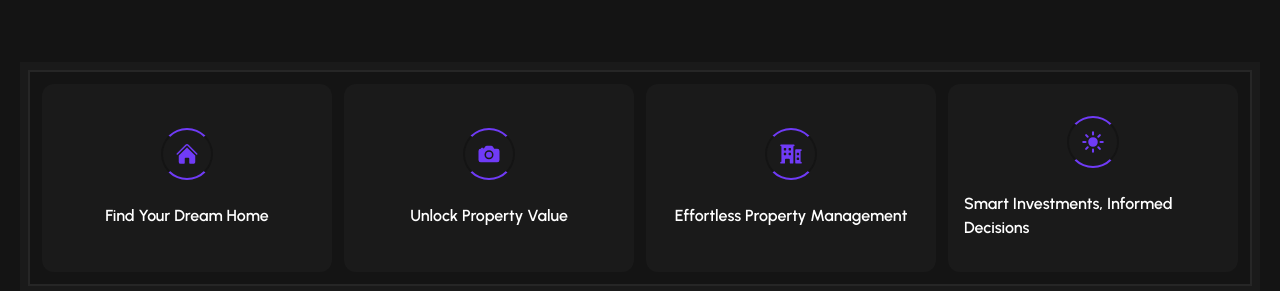
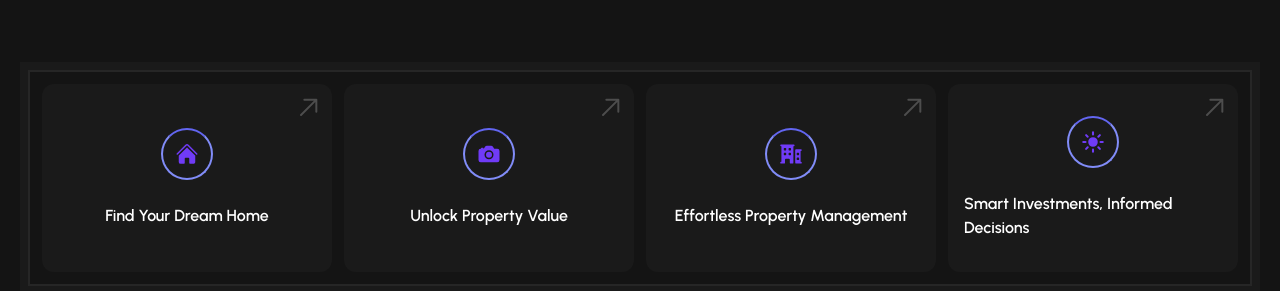
Before and after one commit to Ahmedatia99/Estatein, a React (Vite) app: page / in a window 1280 px wide. Shown: the part 634-925 px from the top of the page. Built offline with nearby package versions, Linux system fonts and the light colour scheme.

Commit message:
additions feature section in headers

```diff
--- a/src/components/Home/atom/Featureprop.jsx
+++ b/src/components/Home/atom/Featureprop.jsx
@@ -3,39 +3,64 @@ import { HiHome } from "react-icons/hi2";
 import { IoCamera } from "react-icons/io5";
 import { HiMiniBuildingOffice2 } from "react-icons/hi2";
 import { IoSunny } from "react-icons/io5";
-
+import { GoArrowUpRight } from "react-icons/go";
+import { Link } from "react-router-dom";
 export default function Featureprop() {
   return (
     <main className="border-8 border-junior container mx-auto">
-      <section className=" border-stroke border-2 p-3 grid grid-cols-4 gap-3 ">
-        <div className="py-8 px-4 bg-junior rounded-xl flex flex-col justify-center items-center">
-          <div className="rounded-full border-purple border-2 border-r-senior border-l-senior w-fit mb-6">
+      <section className=" border-stroke border-2 p-3 grid grid-cols-4 gap-3">
+        <div className="py-8 px-4 bg-junior rounded-xl flex flex-col justify-center items-center relative">
+          <div className="flex justify-end items-end w-full absolute top-0">
+            <Link className="m-0 p-0">
+              <GoArrowUpRight className="text-5xl p-2 text-guide"/>
+            </Link>
+          </div>
+          <div className="rounded-full  border-2 border-indigo-400 border-t-indigo-500 w-fit mb-6">
             <HiHome className="text-5xl p-3 text-purple" />
           </div>
-          <spna className="text-base font-semibold">Find Your Dream Home</spna>
+          <span className="text-base font-semibold">Find Your Dream Home</span>
         </div>
-        <div className="py-8 px-4 bg-junior rounded-xl flex flex-col justify-center items-center">
-          <div className="rounded-full border-purple border-2 border-r-senior border-l-senior w-fit mb-6 ">
+        {/*  */}
+        <div className="py-8 px-4 bg-junior rounded-xl flex flex-col justify-center items-center relative">
+          <div className="flex justify-end items-end w-full absolute top-0">
+            <Link className="m-0 p-0">
+              <GoArrowUpRight className="text-5xl p-2 text-guide" />
+            </Link>
+          </div>
+          <div className="rounded-full border-2 border-indigo-400 border-t-indigo-500 w-fit mb-6">
             <IoCamera className="text-5xl p-3 text-purple" />
           </div>
-          <spna className="text-base font-semibold">Unlock Property Value</spna>
+          <span className="text-base font-semibold">Unlock Property Value</span>
         </div>
-        <div className="py-8 px-4 bg-junior rounded-xl flex flex-col justify-center items-center">
-          <div className="rounded-full border-purple border-2 border-r-senior border-l-senior w-fit mb-6 ">
+        {/*  */}
+        <div className="py-8 px-4 bg-junior rounded-xl flex flex-col justify-center items-center relative">
+          <div className="flex justify-end items-end w-full absolute top-0">
+            <Link className="m-0 p-0">
+              <GoArrowUpRight className="text-5xl p-2 text-guide" />
+            </Link>
+          </div>
+          <div className="rounded-full border-2 border-indigo-400 border-t-indigo-500 w-fit mb-6">
             <HiMiniBuildingOffice2 className="text-5xl p-3 text-purple" />
           </div>
-          <spna className="text-base font-semibold">
+          <span className="text-base font-semibold">
             Effortless Property Management
-          </spna>
+          </span>
         </div>
-        <div className="py-8 px-4 bg-junior rounded-xl flex flex-col justify-center items-center">
-          <div className="rounded-full border-purple border-2 border-r-senior border-l-senior w-fit mb-6 ">
+        {/*  */}
+        <div className="py-8 px-4 bg-junior rounded-xl flex flex-col justify-center items-center relative">
+          <div className="flex justify-end items-end w-full absolute top-0">
+            <Link className="m-0 p-0">
+              <GoArrowUpRight className="text-5xl p-2 text-guide" />
+            </Link>
+          </div>
+          <div className="rounded-full border-2 border-indigo-400 border-t-indigo-500 w-fit mb-6">
             <IoSunny className="text-5xl p-3 text-purple" />
           </div>
-          <spna className="text-base font-semibold">
+          <span className="text-base font-semibold">
             Smart Investments, Informed Decisions
-          </spna>
+          </span>
         </div>
+        {/*  */}
       </section>
     </main>
   );
--- a/tailwind.config.js
+++ b/tailwind.config.js
@@ -8,7 +8,8 @@ export default {
         senior:"#141414",
         stroke:"#262626",
         purple:"#703BF7",
-        tasting:"#999999"
+        tasting:"#999999",
+        guide:"#4D4D4D"
       },
       backgroundImage: {
         'banner-img': "url('./images/banner Design.svg')",
```
